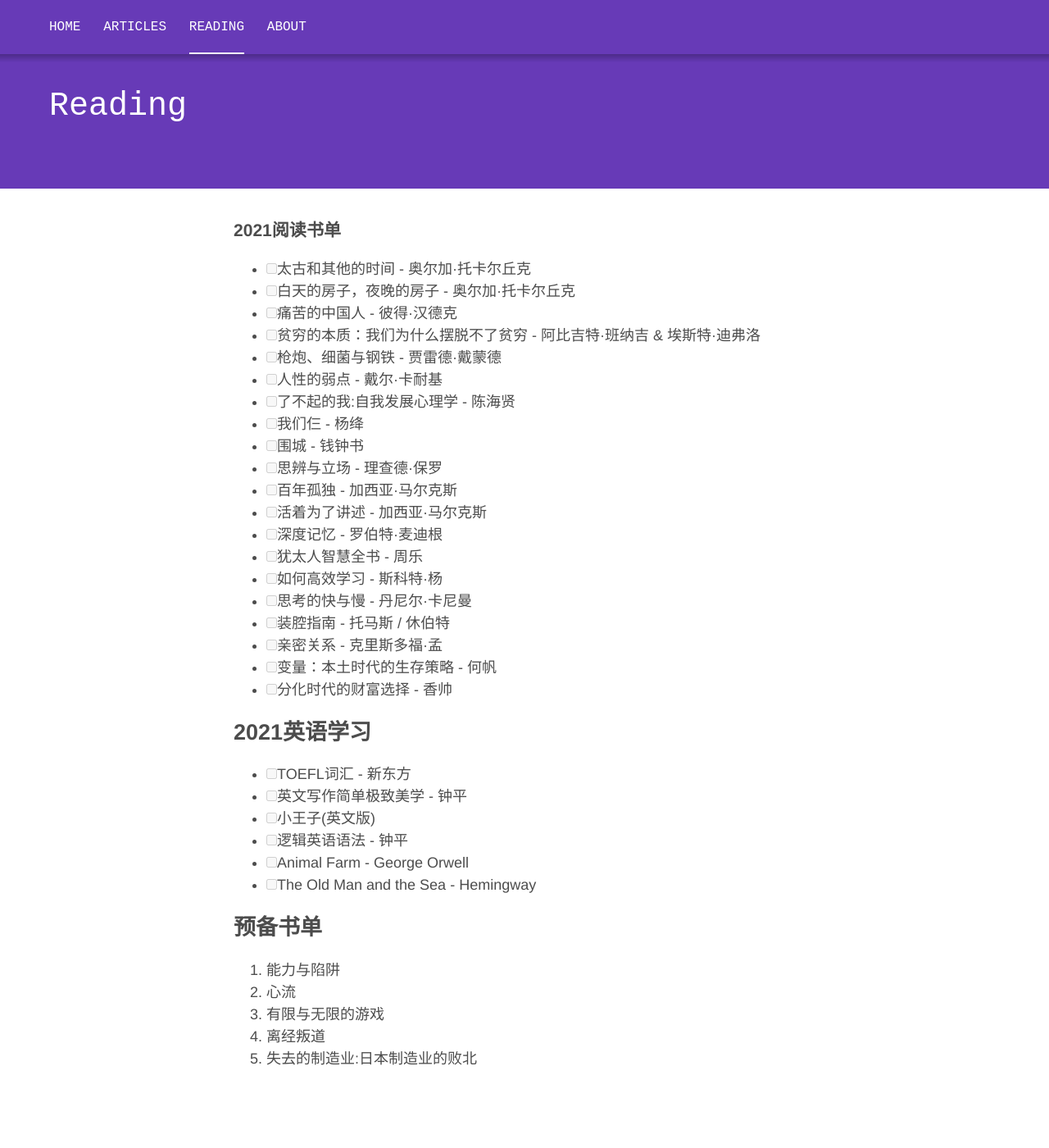
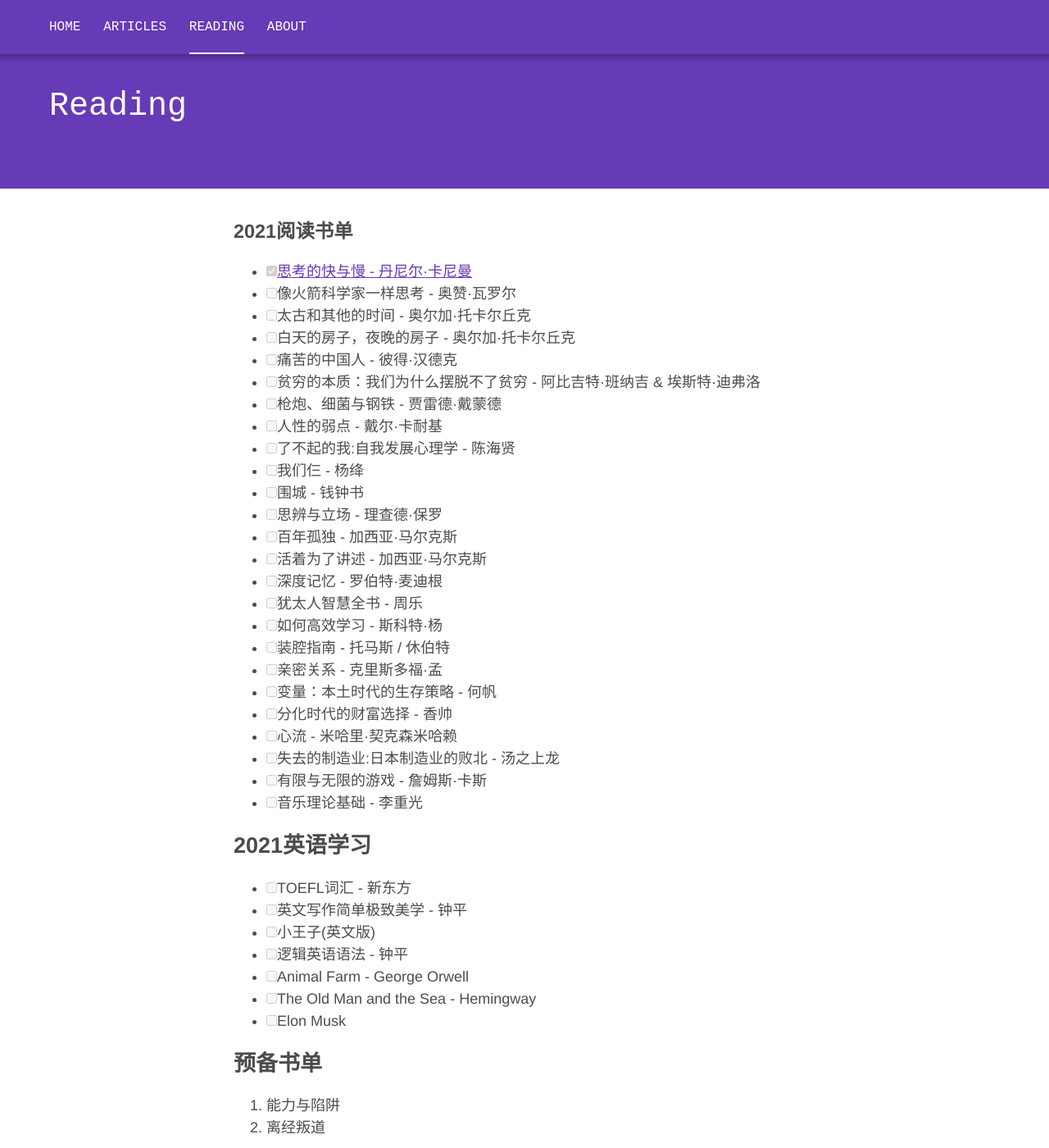
Before and after one commit to sanbuguan/sanbuguan.github.io, a Jekyll site: the page built from _pages/reading.md, in a window 1280 px wide and 1400 px high. Shown: the whole window at 82% size. Built offline with Jekyll 4.4.1, drawn with Linux system fonts in a browser that asks for light colours; some web fonts are replaced.

Commit message:
add 20210321 ThinkingFastSlow

```diff
--- a/404.html
+++ b/404.html
@@ -4,7 +4,6 @@
 title: 我迷路了
 description: "你来到了一片荒芜之地"
 permalink: 404.html
-
 ---
 
 <p>你来到这个页面，通常有两个原因</p>
--- a/_pages/reading.md
+++ b/_pages/reading.md
@@ -7,6 +7,8 @@
 
 ### 2021阅读书单
 
+- [X] [思考的快与慢 - 丹尼尔·卡尼曼](/studynotes/2021/03/21/ThinkingFastSlow/)
+- [ ] 像火箭科学家一样思考 - 奥赞·瓦罗尔
 - [ ] 太古和其他的时间 - 奥尔加·托卡尔丘克
 - [ ] 白天的房子，夜晚的房子 - 奥尔加·托卡尔丘克
 - [ ] 痛苦的中国人 - 彼得·汉德克
@@ -22,11 +24,14 @@
 - [ ] 深度记忆 - 罗伯特·麦迪根
 - [ ] 犹太人智慧全书 - 周乐
 - [ ] 如何高效学习 - 斯科特·杨
-- [ ] 思考的快与慢 - 丹尼尔·卡尼曼
 - [ ] 装腔指南 - 托马斯 / 休伯特
 - [ ] 亲密关系 - 克里斯多福·孟
 - [ ] 变量：本土时代的生存策略 - 何帆
 - [ ] 分化时代的财富选择 - 香帅
+- [ ] 心流 - 米哈里·契克森米哈赖
+- [ ] 失去的制造业:日本制造业的败北 - 汤之上龙
+- [ ] 有限与无限的游戏 - 詹姆斯·卡斯
+- [ ] 音乐理论基础 - 李重光
 
 
 ## 2021英语学习
@@ -36,14 +41,11 @@
 - [ ] 逻辑英语语法 - 钟平
 - [ ] Animal Farm - George Orwell
 - [ ] The Old Man and the Sea - Hemingway
+- [ ] Elon Musk
 
 ## 预备书单
 1. 能力与陷阱
-2. 心流
-3. 有限与无限的游戏
-4. 离经叛道
-5. 失去的制造业:日本制造业的败北
-
+2. 离经叛道
 
 
 <br/><br/>
--- a/css/main.scss
+++ b/css/main.scss
@@ -287,3 +287,29 @@
     padding-top: 4.1rem;
     height: 8rem;
 }
+
+.language-plain {
+    background-color: #4c4c4c;
+    padding: 1rem;
+    font-family: inherit;
+    color: white;
+    display: inline-block;
+    overflow:scroll;
+    width:100%;
+}
+
+
+h3 {
+font-size: 1.3em;
+}
+
+
+h4 {
+font-size: 1.15em;
+
+}
+
+h5 {
+font-size: 1.1em;
+
+}
```
Also changed, not shown: _posts/2021-03-21-ThinkingFastSlow.md (added, +113 -0 lines), assert/20210321_1.jpg (added).
